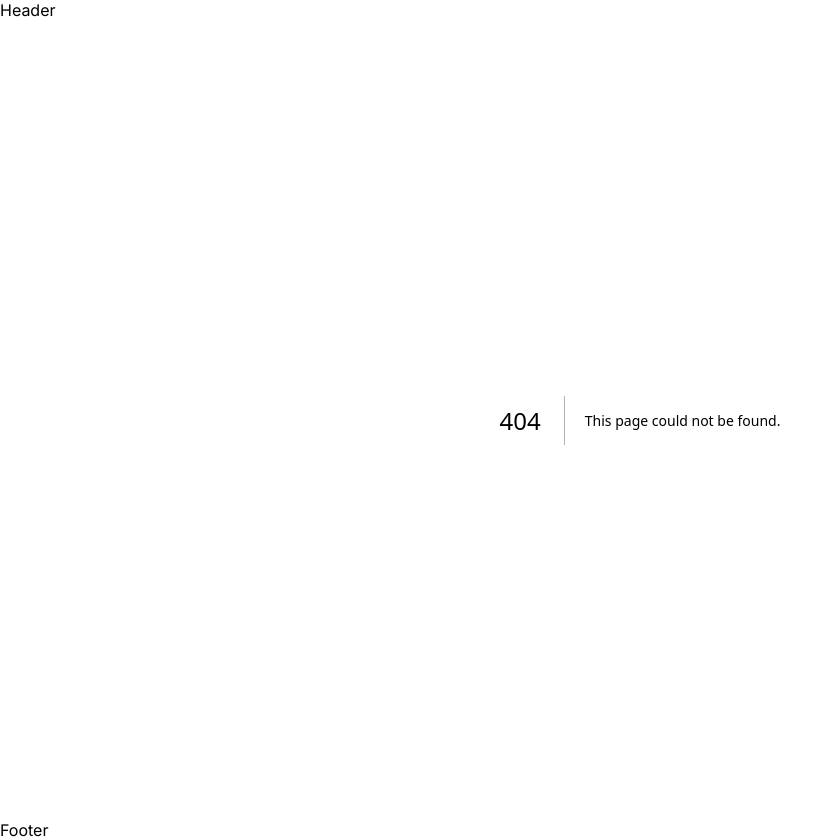
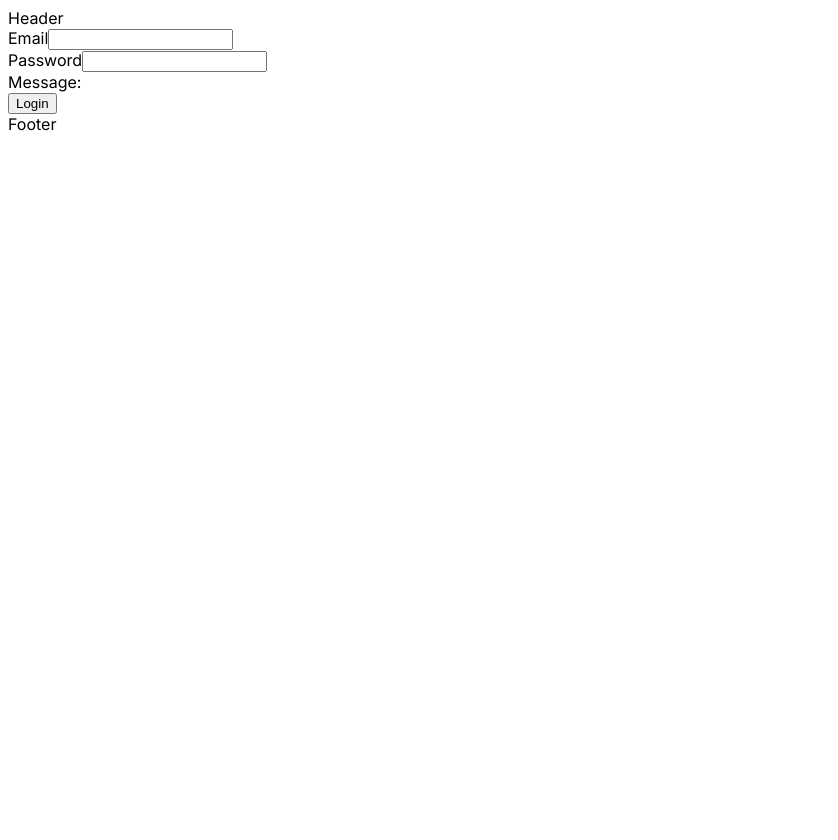
Before and after one commit to heart-01/nestjs-app-router-demo, a Next.js app in the folder 2/: page /login in a window 1280 px wide. Before the commit this address had no page. Shown: the whole page, without its empty margins (0-838 px from the left). After the commit the page ends 800 px from the top, so only its background shows below. Built offline with nearby package versions, Linux system fonts and the light colour scheme.

Commit message:
[Feat]: Add login form and map state to server component

```diff
--- /dev/null
+++ b/2/app/login/action.ts
@@ -0,0 +1,13 @@
+"use server";
+
+export const login = (prevState: any, formData: FormData) => {
+  const email = formData.get("email") as string;
+  const password = formData.get("password") as string;
+
+  if (email !== "admin" && password !== "1234") {
+    return {
+      ...prevState,
+      message: "Invalid email or password",
+    };
+  }
+};
--- /dev/null
+++ b/2/app/login/page.tsx
@@ -0,0 +1,32 @@
+"use client";
+
+import React from "react";
+import { useFormState } from "react-dom";
+import { login } from "./action";
+
+type Props = {};
+
+const initState = {
+  message: "",
+};
+
+const page = ({}: Props) => {
+  const [state, formAction] = useFormState(login, initState);
+
+  return (
+    <form action={formAction}>
+      <div>
+        <span>Email</span>
+        <input type="text" name="email" />
+      </div>
+      <div>
+        <span>Password</span>
+        <input type="password" name="password" />
+      </div>
+      <div>Message: {state.message}</div>
+      <button type="submit">Login</button>
+    </form>
+  );
+};
+
+export default page;
```
